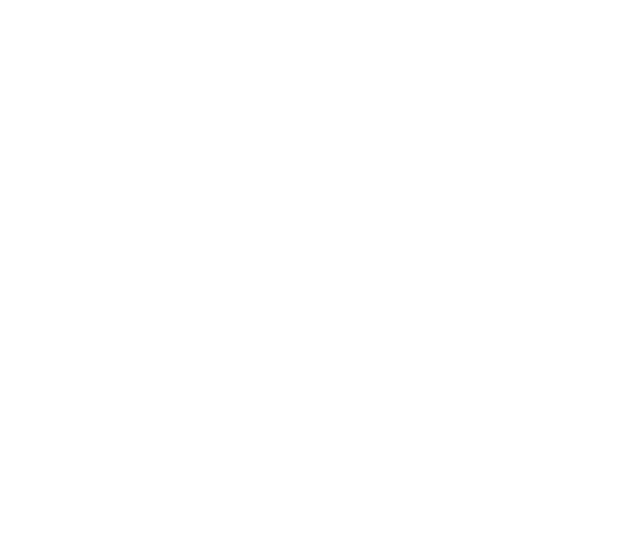
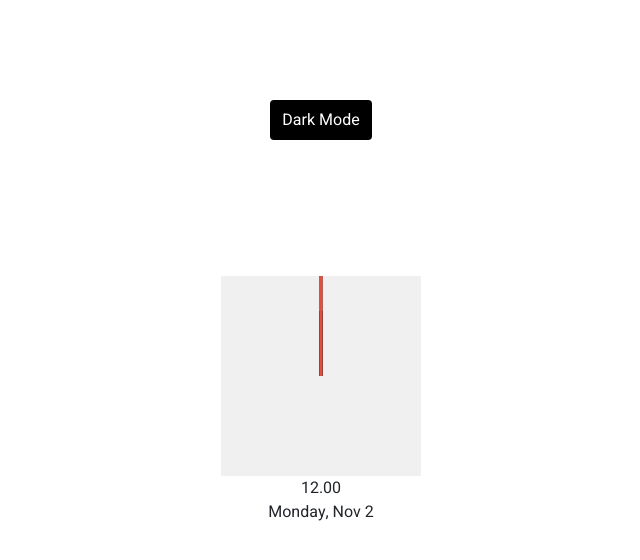
Before and after one commit to Sebastian-Torres-Matrix/theme-clock-project, a plain HTML site: page index.html in a window 1280 px wide. Shown: the whole page, without its empty margins (319-959 px from the left). Drawn offline with nearby package versions, Linux system fonts and the light colour scheme.

Commit message:
added clock, button and css variables

```diff
--- a/css/style.css
+++ b/css/style.css
@@ -0,0 +1,88 @@
+@import url("https://fonts.googleapis.com/css?family=Heebo:wght@400;700&display=swap");
+
+* {
+  box-sizing: border-box;
+}
+
+:root {
+  --primary-color: #000;
+  --secondary-color: #fff;
+}
+
+html {
+  transition: all 0.5s ease-in;
+}
+
+html.dark {
+  --primary-color: #fff;
+  --secondary-color: #000;
+}
+
+html.dark {
+  background-color: #111;
+  color: var(--primary-color);
+}
+
+body {
+  font-family: "Heebo", sans-serif;
+  display: flex;
+  align-items: center;
+  justify-content: center;
+  height: 100vh;
+  overflow: hidden;
+  margin: 0;
+}
+
+.toggle {
+  background-color: var(--primary-color);
+  color: var(--secondary-color);
+  border: 0;
+  border-radius: 4px;
+  padding: 8px 12px;
+  position: absolute;
+  top: 100px;
+  cursor: pointer;
+}
+
+.toggle:focus {
+  outline: none;
+}
+
+.clock-container {
+  display: flex;
+  flex-direction: column;
+  justify-content: space-between;
+  align-items: center;
+}
+
+.clock {
+  position: relative;
+  width: 200px;
+  height: 200px;
+  background-color: #f0f0f0;
+}
+
+.needle {
+  background-color: var(--primary-color);
+  position: absolute;
+  top: 50%;
+  left: 50%;
+  height: 65px;
+  width: 3px;
+  transform-origin: bottom center;
+}
+
+.needle.hour {
+  transform: translate(-50%, -100%) rotate(0deg);
+}
+
+.needle.minute {
+  transform: translate(-50%, -100%) rotate(0deg);
+  height: 100px;
+}
+
+.needle.second {
+  transform: translate(-50%, -100%) rotate(0deg);
+  height: 100px;
+  background-color: #e74c3c;
+}
--- a/index.html
+++ b/index.html
@@ -21,6 +21,18 @@
   </head>
 
   <body>
+    <button class="toggle">Dark Mode</button>
+    <div class="clock-container">
+      <div class="clock">
+        <div class="needle hour"></div>
+        <div class="needle minute"></div>
+        <div class="needle second"></div>
+        <div class="center-point"></div>
+      </div>
+      <div class="time">12.00</div>
+      <div class="date">Monday, Nov <span class="circle">2</span></div>
+    </div>
+
     <script
       src="http://code.jquery.com/jquery-3.3.1.min.js"
       integrity="sha256-FgpCb/KJQlLNfOu91ta32o/NMZxltwRo8QtmkMRdAu8="
```
